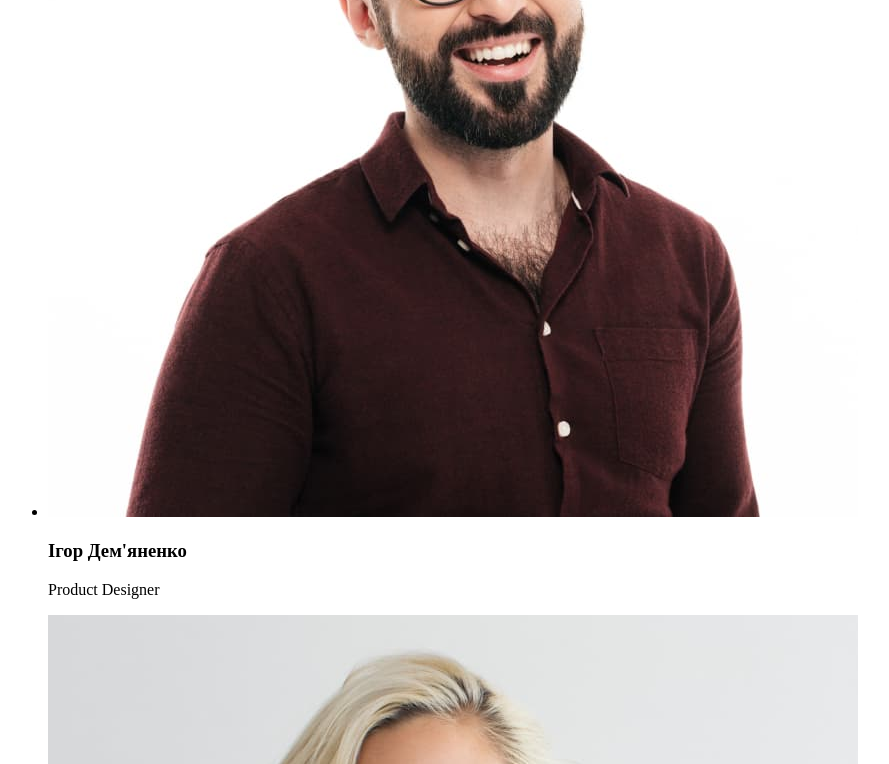
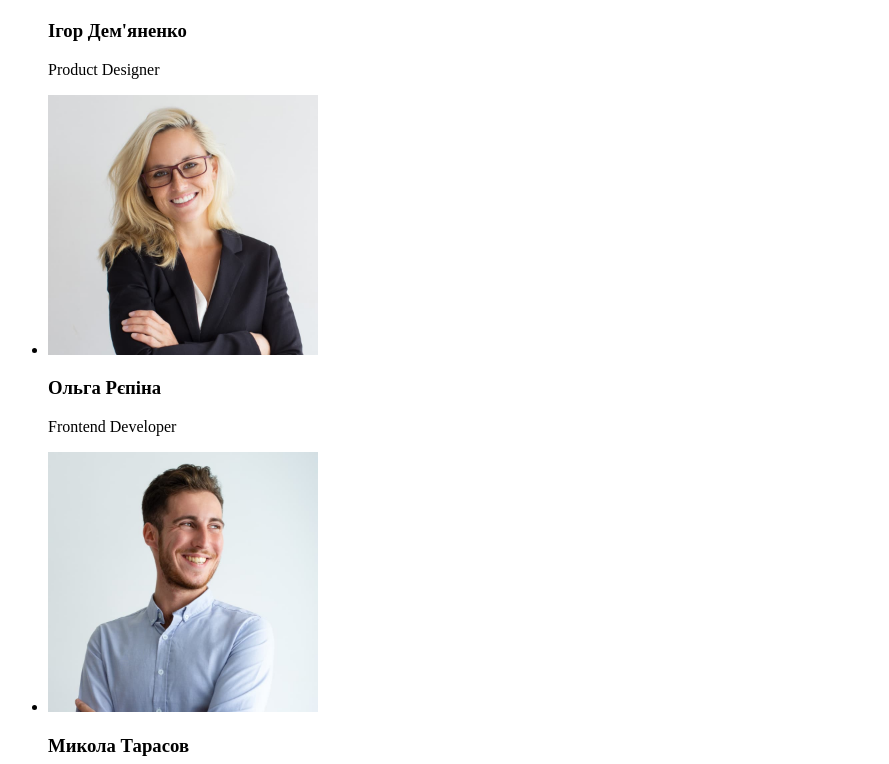
Before and after one commit to Maremamare/goit-markup-hw-01, a plain HTML site: page index.html in a window 1280 px wide. Shown: the part 1836-2600 px from the top of the page, without its empty margins (0-889 px from the left). Drawn offline with Linux system fonts and the light colour scheme.

Commit message:
Додала width/height  в секції "Наша команда"

```diff
--- a/index.html
+++ b/index.html
@@ -65,22 +65,22 @@
 				<h2>Наша команда</h2>
 				<ul>
 					<li>
-						<img src="./images/human-1.jpg" alt="Product Designer" />
+						<img src="./images/human-1.jpg" alt="Product Designer" width="270" height="260" />
 						<h3>Ігор Дем'яненко</h3>
 						<p>Product Designer</p>
 					</li>
 					<li>
-						<img src="./images/human-2.jpg" alt="Frontend Developer" />
+						<img src="./images/human-2.jpg" alt="Frontend Developer" width="270" height="260" />
 						<h3>Ольга Рєпіна</h3>
 						<p>Frontend Developer</p>
 					</li>
 					<li>
-						<img src="./images/human-3.jpg" alt="Marketing" />
+						<img src="./images/human-3.jpg" alt="Marketing" width="270" height="260" />
 						<h3>Микола Тарасов</h3>
 						<p>Marketing</p>
 					</li>
 					<li>
-						<img src="./images/human-4.jpg" alt="UI Designer" />
+						<img src="./images/human-4.jpg" alt="UI Designer" width="270" height="260" />
 						<h3>Михайло Єрмаков</h3>
 						<p>UI Designer</p>
 					</li>
```
